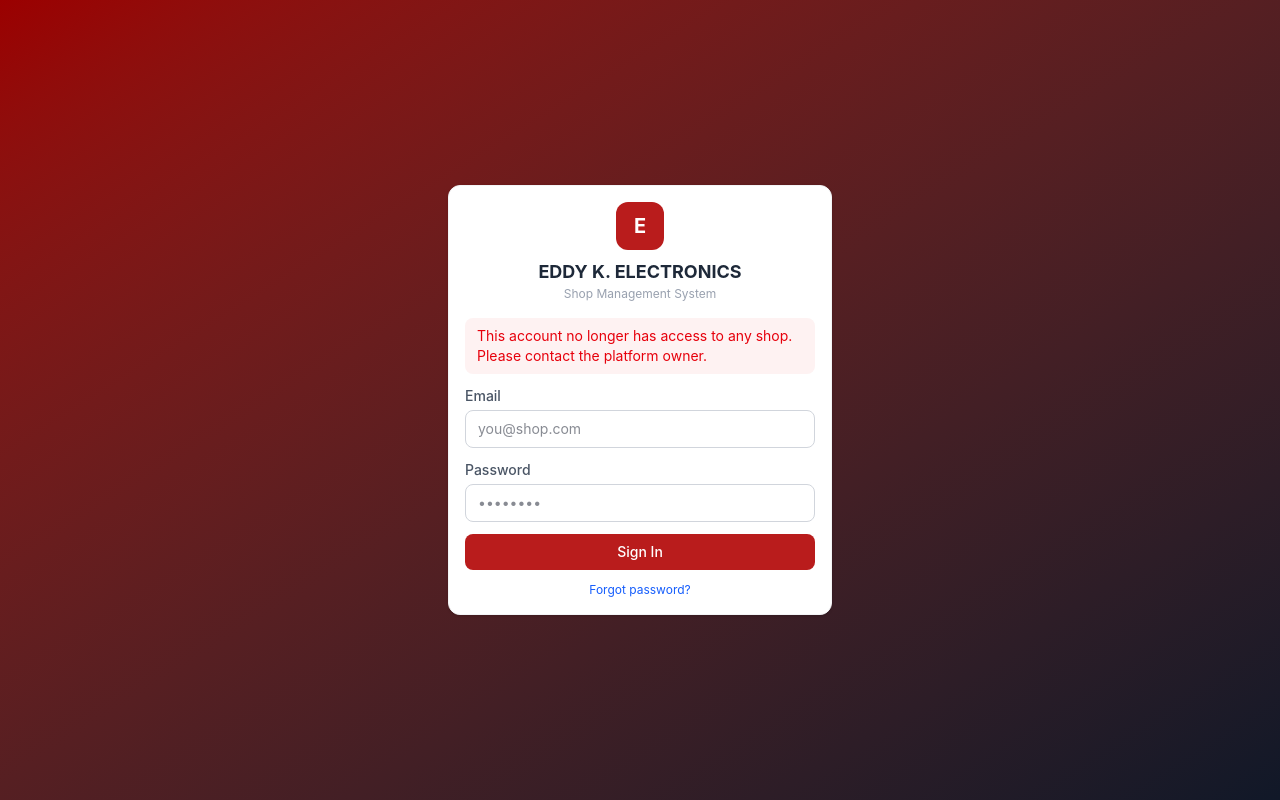
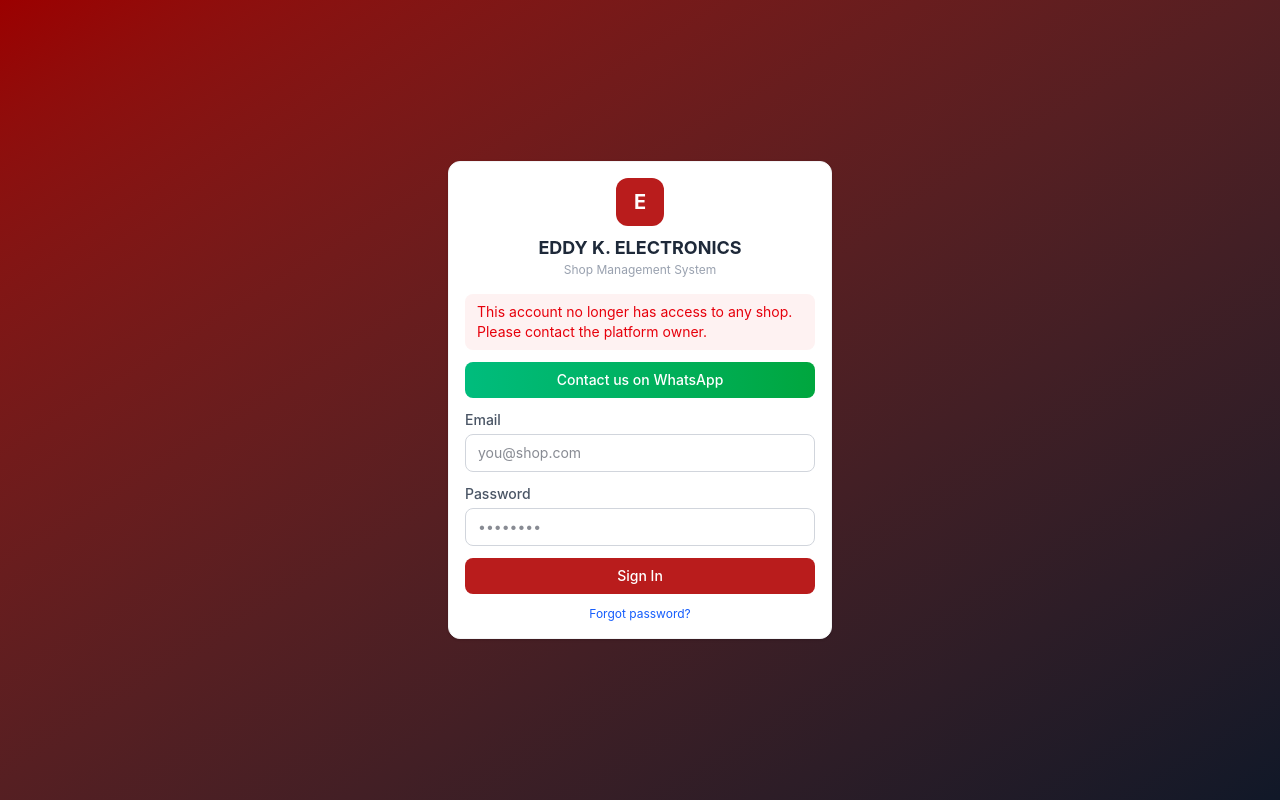
Before and after one commit to Akampurira89/regan, a React (Vite) app: page /login in a window 1280 px wide. Built offline with nearby package versions, Linux system fonts and the light colour scheme; no server answers; the database is empty; sample sign-in values are in the browser's storage.

Commit message:
Add WhatsApp contact link for blocked users

```diff
--- a/src/pages/Login.jsx
+++ b/src/pages/Login.jsx
@@ -1,4 +1,5 @@
 import { useState } from 'react'
+import { hasOwnerContact, ownerWhatsAppLink } from '../lib/contact'
 import { useNavigate } from 'react-router-dom'
 import { sendPasswordResetEmail } from 'firebase/auth'
 import { auth } from '../lib/firebase'
@@ -63,6 +64,12 @@ export default function Login() {
             {BLOCK_MESSAGES[blockedReason] || 'Access denied.'}
           </p>
         )}
+        {blockedReason && hasOwnerContact() && (
+          <a href={ownerWhatsAppLink('Hello, my shop is locked out of the system. Please help.')} target="_blank" rel="noreferrer"
+            className="block text-center text-sm font-medium text-white bg-gradient-to-r from-emerald-500 to-green-600 rounded-lg py-2 mb-3 hover:opacity-90">
+            Contact us on WhatsApp
+          </a>
+        )}
 
         {!resetMode ? (
           <>
```
